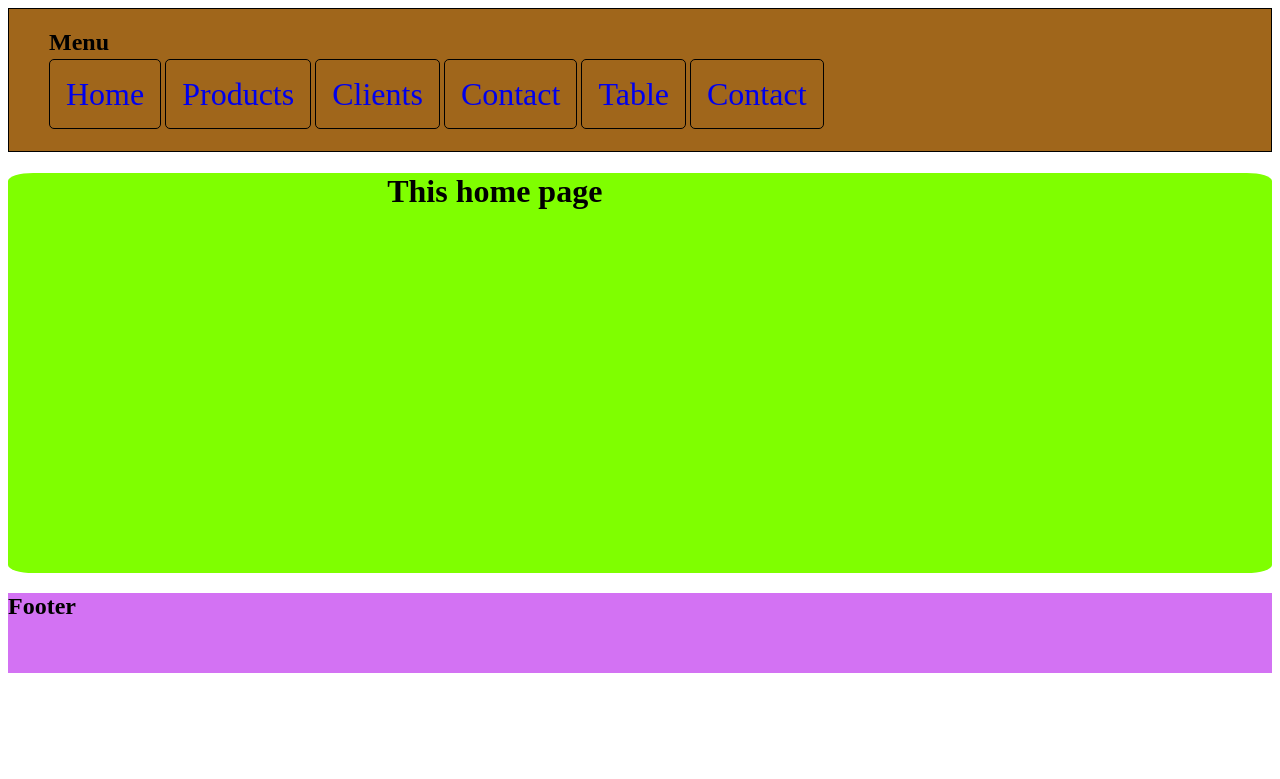
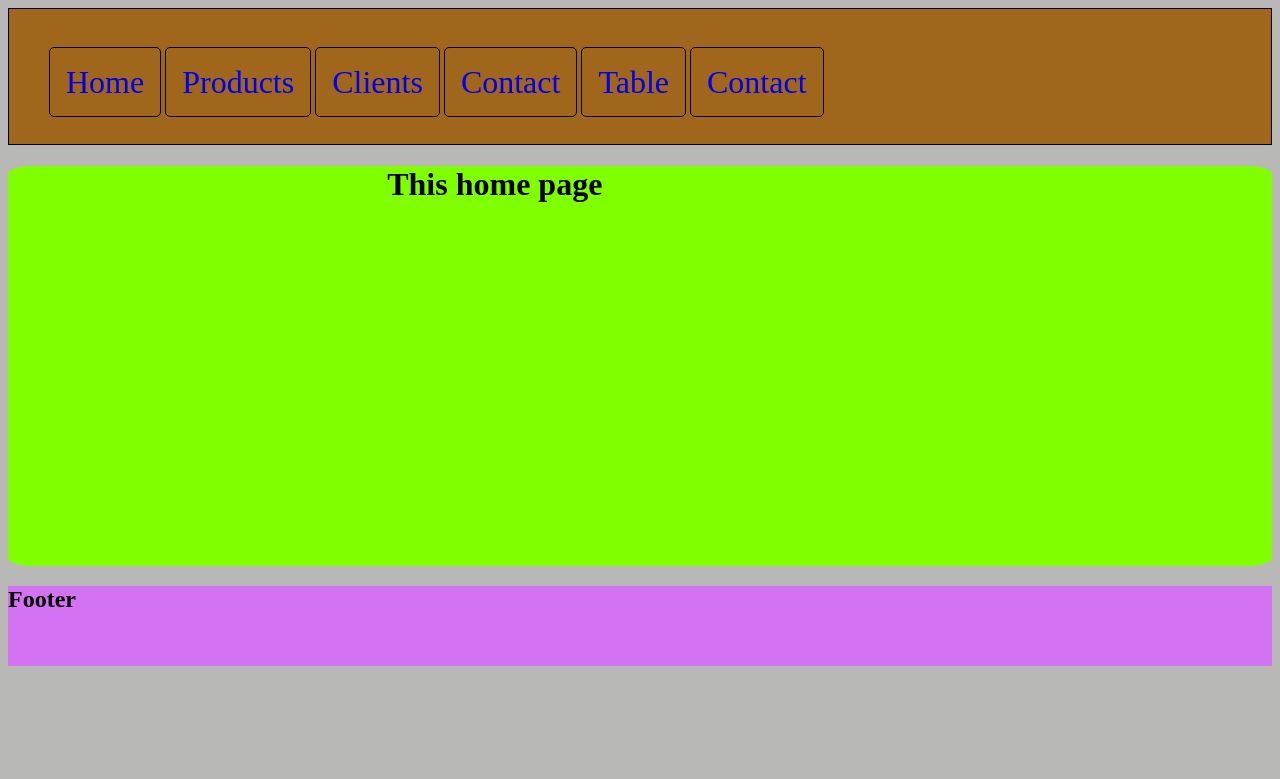
Before and after one commit to pavel88silber/phptemplate.pvl, a PHP site: page /index.php?page=home in a window 1280 px wide. Shown: the top 779 px of the page. Run offline with PHP 8.4, Linux system fonts and the light colour scheme.

Commit message:
css update

```diff
--- a/inc/menu.php
+++ b/inc/menu.php
@@ -1,5 +1,4 @@
 <menu>
-    <h2>Menu</h2>
     <a href="index.php?page=home">Home</a>
     <a href="index.php?page=products">Products</a>
     <a href="index.php?page=clients">Clients</a>
--- a/inc/style.css
+++ b/inc/style.css
@@ -1,3 +1,7 @@
+body {
+    background: rgba(94, 94, 91, 0.44);
+}
+
 /* ////////////////////////////////// TABLE ///////////////////////////// */
 tr {
     width: 10px;
@@ -22,8 +26,9 @@ tr {
   menu {
     border: solid 1px black;
     background-color: rgb(160, 102, 27);
-    padding-bottom: 3%;
+    padding-top: 55px;
     text-decoration: none;
+    height: 80px;
   }
 
   a:link {
```
